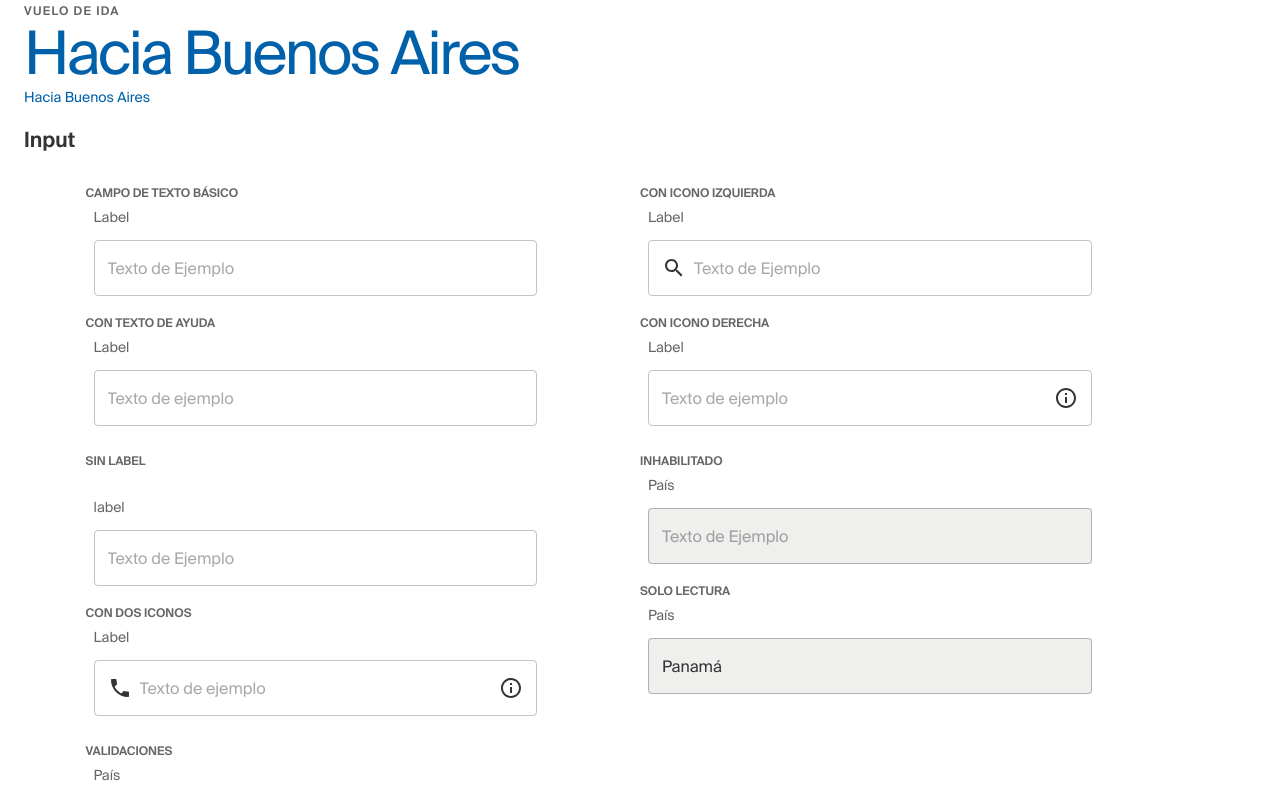
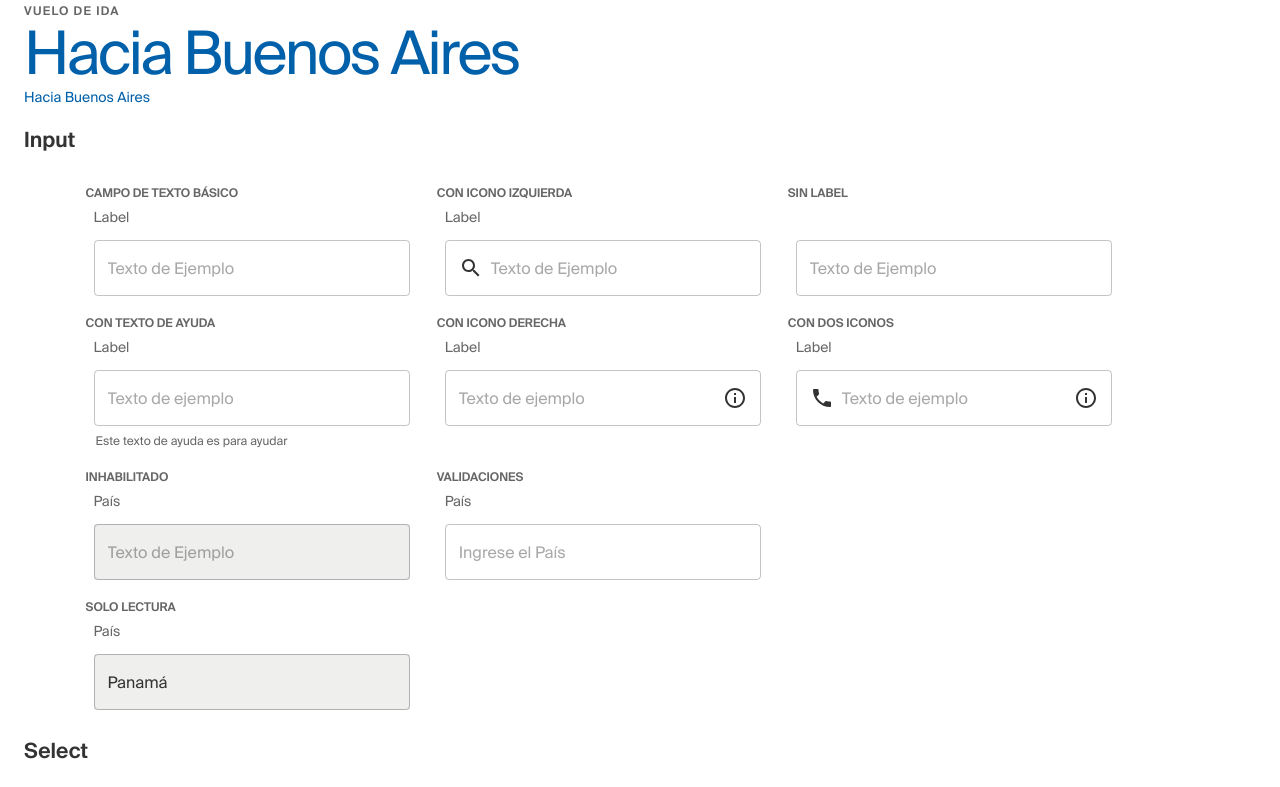
Before and after one commit to santiago86/testcomponents, a React (Create React App) app: page / in a window 1280 px wide. Shown: the top 787 px of the page. Built offline with nearby package versions, Linux system fonts and the light colour scheme.

Commit message:
Modified component

```diff
--- a/src/components/TextField/Form.js
+++ b/src/components/TextField/Form.js
@@ -25,10 +25,10 @@ const useStyles = makeStyles((theme) => ({
   },
   container: {
     display: "flex",
+    marginLeft: "5%",
   },
   column: {
-    width: "40%",
-    marginLeft: "5%",
+    width: "30%",
   },
   fixMargin: {
     marginTop: "30px",
@@ -155,8 +155,6 @@ const Form = () => {
             }}
           />
         </div>
-      </div>
-      <div className={classes.container}>
         <div className={classes.column}>
           <Typography className={classes.inputWithoutLabel}>
             sin label
@@ -188,6 +186,8 @@ const Form = () => {
             }}
           />
         </div>
+      </div>
+      <div className={classes.container}>
         <div className={classes.column}>
           <Typography className={classes.inputTitle}>Inhabilitado</Typography>
           <InputCo
@@ -208,8 +208,6 @@ const Form = () => {
             disabled
           />
         </div>
-      </div>
-      <div className={classes.container}>
         <div className={classes.column}>
           <Typography className={classes.inputTitle}>validaciones</Typography>
           <InputCo
@@ -233,6 +231,7 @@ const Form = () => {
           />
         </div>
       </div>
+      <div className={classes.container} />
     </div>
   )
 }
--- a/src/components/TextField/inputCo.js
+++ b/src/components/TextField/inputCo.js
@@ -85,7 +85,7 @@ const InputCo = ({
       {helperText && (
         <FormHelperText className={classes.helperText} error={errors !== ""}>
           <span>{errors && component}</span>
-          <span>{(helperText && !hasErrors) || errors}</span>
+          <span>{(!hasErrors && helperText) || errors}</span>
         </FormHelperText>
       )}
     </div>
@@ -104,9 +104,9 @@ InputCo.propTypes = {
 }
 
 InputCo.defaultProps = {
-  label: "label",
-  value: "value",
-  helperText: "text",
+  label: "",
+  value: "",
+  helperText: "",
   hasErrors: false,
   component: null,
 }
```
